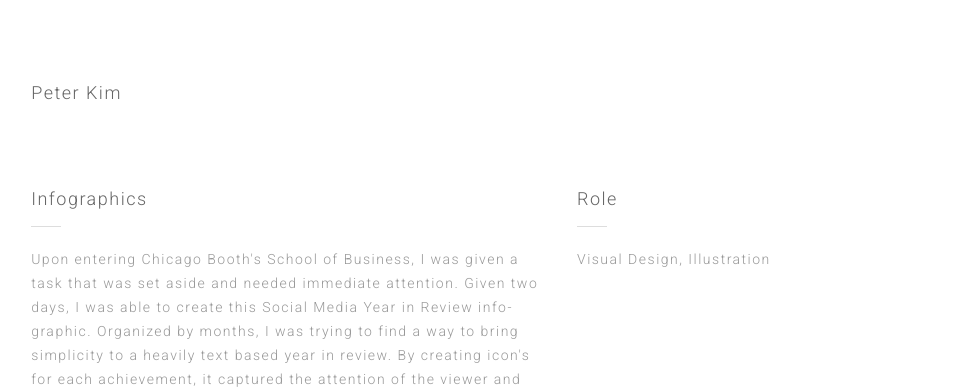
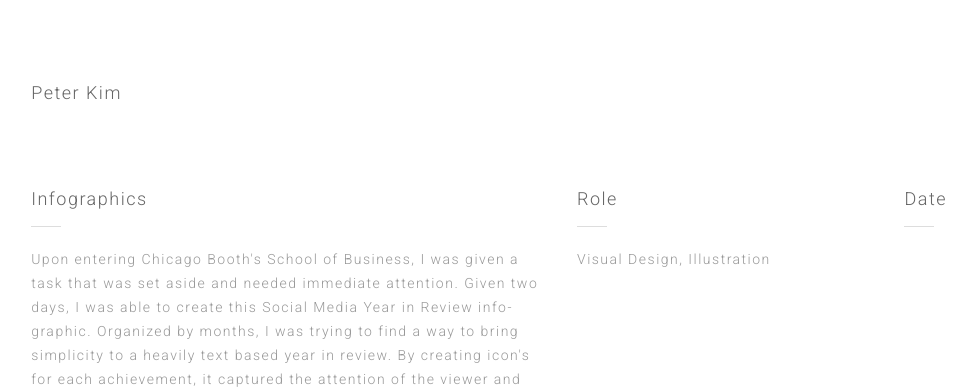
Before and after one commit to sharpiechen/portfolio, a Jekyll site: the page built from _posts/2016-10-14-infographics.markdown, in a window 1280 px wide. Shown: the top 389 px of the page, without its empty margins (78-1054 px from the left). Built offline with Jekyll 4.4.1, drawn with Linux system fonts in a browser that asks for light colours.

Commit message:
Update post.html

```diff
--- a/_layouts/post.html
+++ b/_layouts/post.html
@@ -20,6 +20,13 @@ layout: default
             	{{ page.categories }}
             </div>
         </div>
+        <div class="col-sm-2 col-sm-offset-0 col-xs-10 col-xs-offset-1 section__container--2col-right">
+            <div class="text__header">Date</div>
+            <div class="header__border--bottom"></div>
+            <div class="text__body">
+            	{{ page.timeline }}
+            </div>
+	</div>
     </div>
 </div>
 <div class="container_fluid">
```
